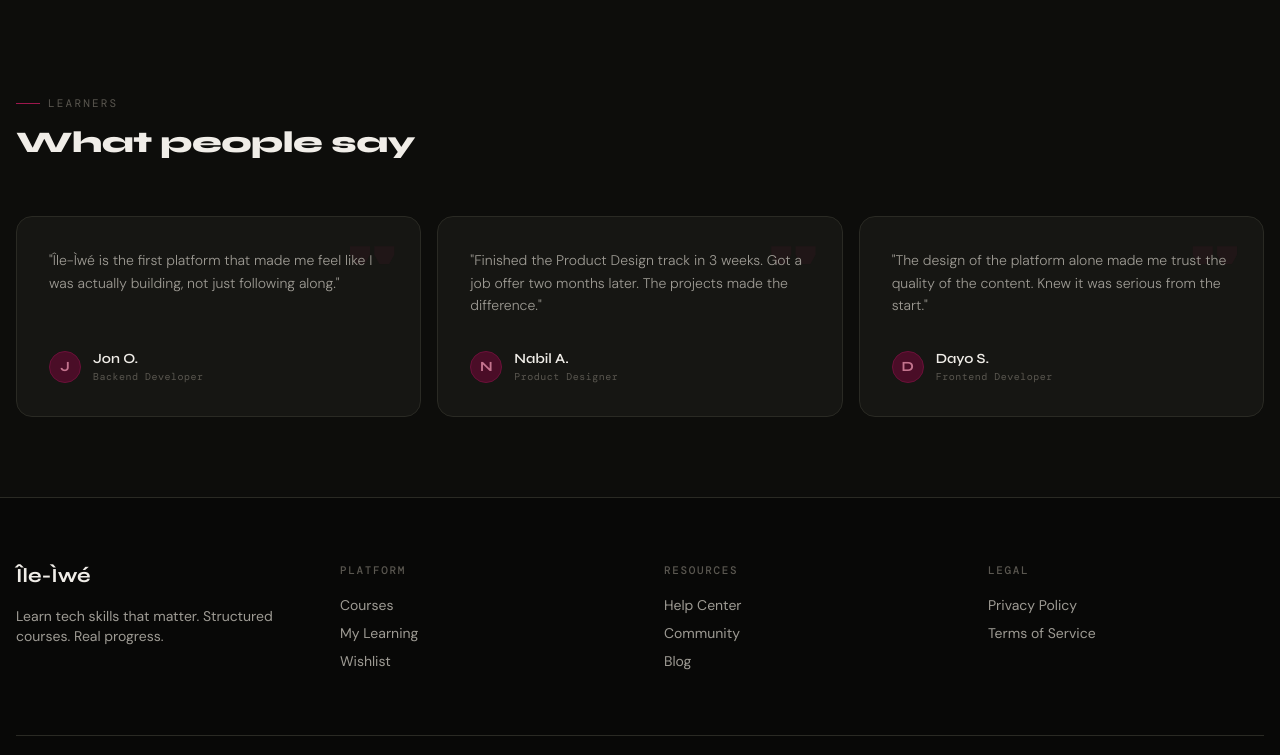
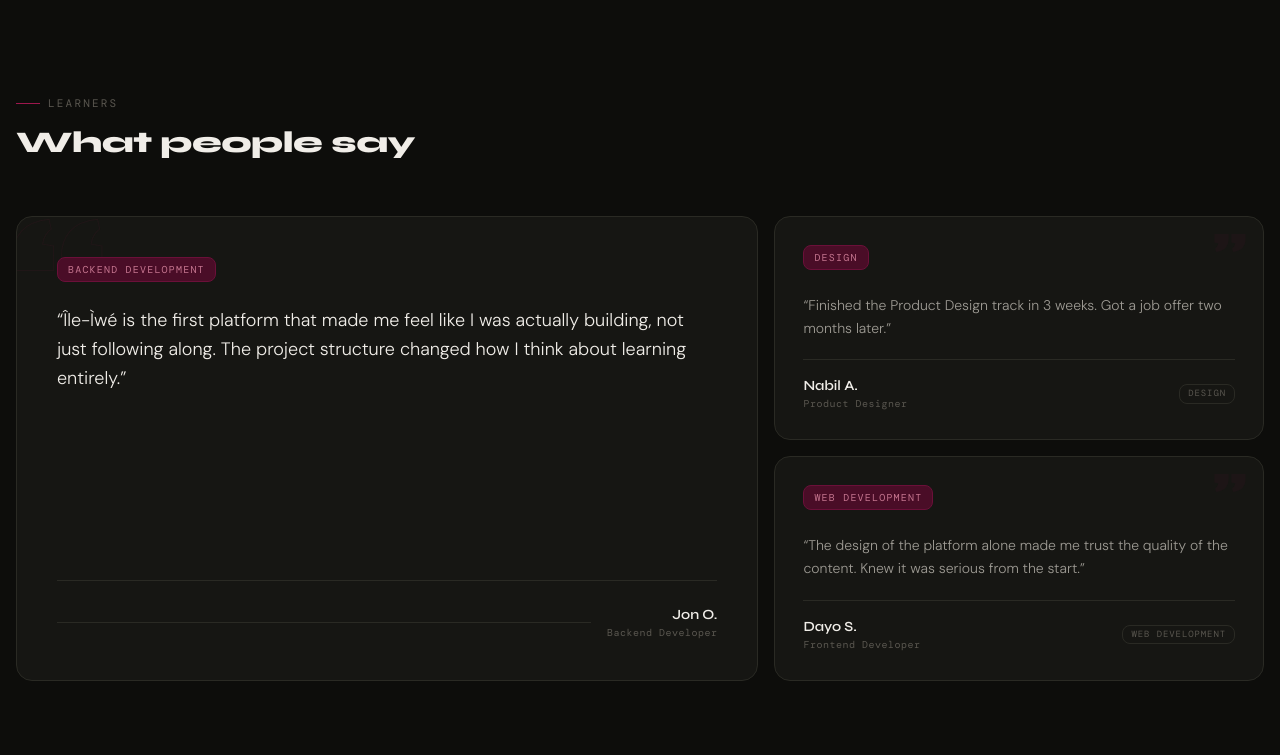
Before and after one commit to JonOnTheHub/ile-iwe, a Next.js app: page / in a window 1280 px wide. Shown: the part 2060-2815 px from the top of the page. Built offline with nearby package versions, Linux system fonts and the light colour scheme.

Commit message:
feat(courses): add search by title, instructor, and keyword

```diff
--- a/app/courses/page.jsx
+++ b/app/courses/page.jsx
@@ -12,11 +12,36 @@ const categories = [
 
 const CoursePage = () => {
     const [active, setActive] = useState('All')
+    // tracks which category is selected (default is 'All')
+    const [query, setQuery] = useState('')
+    // tracks what's typed in search bar (default is '' (empty string))
 
-    const filteredCourses = active === 'All'
-        ? courses
-        : courses.filter((c) => c.category === active)
-    // when active is all, all courses, else courses filtered by category
+
+    const handleSearch = (e) => {
+        setQuery(e.target.value)
+        setActive('All')
+    }
+    // for everytime the search bar is typed into, resets the category selected to default and updates query to what is in the search bar
+
+    const filteredCourses = courses.filter((c) => {
+        const matchesCategory = active === 'All' || course.category === active
+        const q = query.toLowerCase().trim()
+        const matchesQuery = !q ||
+            c.title.toLowerCase().includes(q) ||
+            c.instructor.toLowerCase().includes(q) ||
+            c.keywords.some((keyword) => keyword.toLowerCase().includes(q))
+        return matchesCategory && matchesQuery
+    })
+    // filters through courses and keeps the ones that passes matchesCategory && matchesQuery
+    // matchesCategory has an OR and returns true if active is all OR if course category is matching the selected one.
+    // matchesQuery cleans up search input via trim and lowercasing. lots of OR cases, if q is empty, !q is true., so all courses pass. if q has something, it checks the thing against the title, instructor or keywords and if it's found it is also true, passes result.
+
+    function subtitle() {
+        if (query.trim()) return `${filteredCourses.length} result${filteredCourses.length !== 1 ? 's' : ''} for "${query.trim()}"`
+        if (active !== 'All') return `${filteredCourses.length} course${filteredCourses.length !== 1 ? 's' : ''} in ${active}`
+        return `${filteredCourses.length} courses across 8 categories. Something for every level.`
+    }
+    // // traditional function, returns the right description string depending on what's happened. checks query, if there's shit there, show the result count, checks category, if it's not All, show the result count. if All show the default. has the dumb if length is not equal to 1, then "s" or else empty string. fucking chore
 
     return (
         <div className="mx-auto max-w-7xl px-4 py-10 space-y-10">
@@ -27,14 +52,28 @@ const CoursePage = () => {
                     All Courses
                 </h1>
                 <p className="text-text-secondary text-sm">
-                    {filteredCourses.length} course{filteredCourses.length !== 1 ? 's' : ''}{active !== 'All' ? ` in ${active}` : ' across 8 categories. Something for every level.'}
+                    {subtitle()}
                 </p>
             </div>
 
-            {/* Filters */}
-            <div
-                className="flex flex-wrap gap-2 opacity-0 animate-[fadeUp_300ms_ease-out_forwards] delay-0"
-            >
+            {/* search */}
+            <div className="opacity-0 animate-[fadeUp_300ms_ease-out_forwards] delay-0">
+                <input
+                    type="search"
+                    value={query}
+                    onChange={handleSearch}
+                    placeholder="Search by title, instructor, or keyword…"
+                    className="w-full h-10 rounded-lg border px-4 text-sm font-dm-sans bg-bg-raised text-text-primary outline-none transition-colors duration-100"
+                    style={{
+                        borderColor: query ? 'var(--color-purple-border)' : 'var(--color-bg-border)',
+                    }}
+                    onFocus={e => e.target.style.borderColor = 'var(--color-purple-border)'}
+                    onBlur={e => e.target.style.borderColor = query ? 'var(--color-purple-border)' : 'var(--color-bg-border)'}
+                />
+            </div>
+
+            {/* filters */}
+            <div className="flex flex-wrap gap-2 opacity-0 animate-[fadeUp_300ms_ease-out_forwards] delay-0">
                 {categories.map((category) => (
                     <button
                         key={category}
@@ -51,7 +90,15 @@ const CoursePage = () => {
                 ))}
             </div>
 
-            {/* Grid */}
+            {/* empty state, incase */}
+            {filteredCourses.length === 0 && (
+                <div className="text-center py-20">
+                    <p className="font-syne font-bold text-xl text-text-primary mb-2">No courses found</p>
+                    <p className="text-text-muted text-sm font-dm-sans">Try a different search term or browse all categories.</p>
+                </div>
+            )}
+
+            {/* grid */}
             <CourseGrid courses={filteredCourses} />
 
         </div>
--- a/app/page.js
+++ b/app/page.js
@@ -52,21 +52,24 @@ const Home = () => {
   const testimonials = [
     {
       quote:
-        "Île-Ìwé is the first platform that made me feel like I was actually building, not just following along.",
+        "Île-Ìwé is the first platform that made me feel like I was actually building, not just following along. The project structure changed how I think about learning entirely.",
       name: "Jon O.",
       role: "Backend Developer",
+      tag: "Backend Development",
     },
     {
       quote:
-        "Finished the Product Design track in 3 weeks. Got a job offer two months later. The projects made the difference.",
+        "Finished the Product Design track in 3 weeks. Got a job offer two months later.",
       name: "Nabil A.",
       role: "Product Designer",
+      tag: "Design",
     },
     {
       quote:
         "The design of the platform alone made me trust the quality of the content. Knew it was serious from the start.",
       name: "Dayo S.",
       role: "Frontend Developer",
+      tag: "Web Development",
     },
   ];
   return (
@@ -316,12 +319,7 @@ const Home = () => {
                 >
                   {number}
                 </p>
-                <p
-                  className="font-dm-mono text-[11px] tracking-[0.15em] mb-6 relative z-10 "
-                  style={{
-                    color: "var(--color-purple-border)",
-                  }}
-                >
+                <p className="font-dm-mono text-[11px] tracking-[0.15em] mb-6 relative z-10 text-purple-border">
                   {number}
                 </p>
                 <h3 className="font-syne font-bold text-xl text-text-primary mb-3 relative z-10">
@@ -336,7 +334,7 @@ const Home = () => {
         </section>
 
         {/* ── Testimonials ── */}
-        <section className="pb-10">
+        <section className="fade-up pb-10" style={{ animationDelay: "60ms" }}>
           <div className="mb-14">
             <div className="flex items-center gap-2 mb-3">
               <div className="h-px w-6 bg-purple-vivid" />
@@ -349,29 +347,77 @@ const Home = () => {
             </h2>
           </div>
 
-          <div className="grid grid-cols-1 md:grid-cols-3 gap-4">
-            {testimonials.map(({ quote, name, role }, i) => (
+          <div className="grid grid-cols-1 md:grid-cols-5 gap-4 items-stretch">
+            {/* Hero quote — 60% (3 of 5 cols) */}
+            <div className="md:col-span-3 relative rounded-2xl border border-bg-border bg-bg-raised p-10 flex flex-col justify-between overflow-hidden min-h-72">
+              {/* Decorative large quote mark */}
+              <span
+                className="absolute -top-4 -left-2 font-syne font-extrabold leading-none select-none pointer-events-none"
+                style={{
+                  fontSize: "160px",
+                  color: "transparent",
+                  WebkitTextStroke: "1px rgba(157,23,77,0.08)",
+                }}
+                aria-hidden="true"
+              >
+                &ldquo;
+              </span>
+
+              {/* Tag */}
+              <span
+                className="inline-flex self-start font-dm-mono text-[10px] tracking-[0.12em] uppercase px-2.5 py-1 rounded border border-purple-border bg-purple-soft mb-6 relative z-10"
+                style={{ color: "#c4748e" }}
+              >
+                {testimonials[0].tag}
+              </span>
+
+              <blockquote className="font-dm-sans text-lg font-light text-text-primary leading-relaxed relative z-10 flex-1">
+                &ldquo;{testimonials[0].quote}&rdquo;
+              </blockquote>
+
+              <div className="flex items-center gap-4 mt-8 pt-6 border-t border-bg-border relative z-10">
+                <div className="h-px flex-1 bg-bg-border" />
+                <div className="text-right">
+                  <p className="font-syne font-semibold text-sm text-text-primary">
+                    {testimonials[0].name}
+                  </p>
+                  <p className="font-dm-mono text-[10px] text-text-muted tracking-[0.05em]">
+                    {testimonials[0].role}
+                  </p>
+                </div>
+              </div>
+            </div>
+
+            {/* 2 stacked quotes — 40% (2 of 5 cols) */}
+            <div className="md:col-span-2 flex flex-col gap-4">
+              {testimonials.slice(1).map(({ quote, name, role, tag }, i) => (
                 <div
                   key={name}
-                className="fade-up relative rounded-2xl border border-bg-border bg-bg-raised p-8 flex flex-col justify-between gap-8 overflow-hidden hover:border-purple-border hover:scale-[1.01] transition-all duration-200"
+                  className="fade-up relative rounded-2xl border border-bg-border bg-bg-raised p-7 flex flex-col justify-between overflow-hidden flex-1"
                   style={{
-                  animationDelay: `${i * 60}ms`,
+                    animationDelay: `${i * 80 + 100}ms`,
+                    minHeight: "140px",
                   }}
                 >
                   <span
-                  className="absolute top-4 right-6 font-syne font-extrabold leading-none select-none pointer-events-none text-[80px]"
-                  style={{ color: "rgba(157,23,77,0.08)" }}
+                    className="inline-flex self-start font-dm-mono text-[10px] tracking-[0.12em] uppercase px-2.5 py-1 rounded border border-purple-border bg-purple-soft mb-6 relative z-10"
+                    style={{ color: "#c4748e" }}
+                  >
+                    {tag}
+                  </span>
+                  <span
+                    className="absolute top-2 right-4 font-syne font-extrabold leading-none select-none pointer-events-none text-[56px]"
+                    style={{ color: "rgba(157,23,77,0.06)" }}
                     aria-hidden="true"
                   >
-                  &quot;
+                    &rdquo;
                   </span>
-                <p className="text-text-secondary text-sm font-light leading-relaxed relative z-10">
-                  &quot;{quote}&quot;
-                </p>
-                <div className="flex items-center gap-3 relative z-10">
-                  <div className="w-8 h-8 rounded-full flex items-center justify-center font-syne font-bold text-sm bg-purple-soft border border-purple-border text-[#c4748e]">
-                    {name.charAt(0)}
-                  </div>
+
+                  <blockquote className="font-dm-sans text-sm font-light text-text-secondary leading-relaxed relative z-10">
+                    &ldquo;{quote}&rdquo;
+                  </blockquote>
+
+                  <div className="flex items-center justify-between mt-5 pt-4 border-t border-bg-border relative z-10">
                     <div>
                       <p className="font-syne font-semibold text-sm text-text-primary">
                         {name}
@@ -380,9 +426,13 @@ const Home = () => {
                         {role}
                       </p>
                     </div>
+                    <span className="font-dm-mono text-[9px] tracking-widest uppercase text-text-muted border border-bg-border rounded px-2 py-0.5 hidden sm:block">
+                      {tag}
+                    </span>
                   </div>
                 </div>
               ))}
+            </div>
           </div>
         </section>
       </div>
```
Lines whose indentation alone changed are shown as unchanged.
